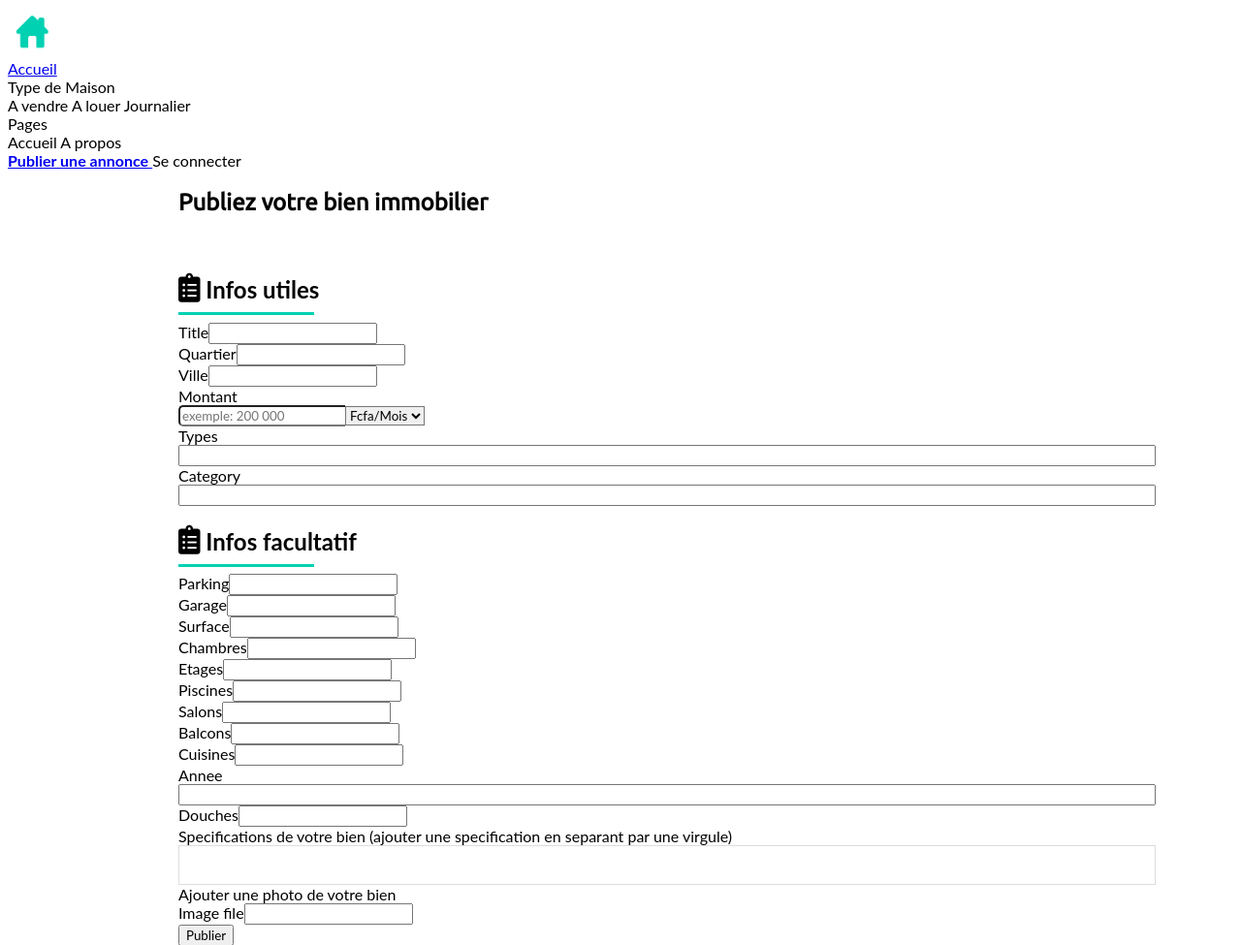
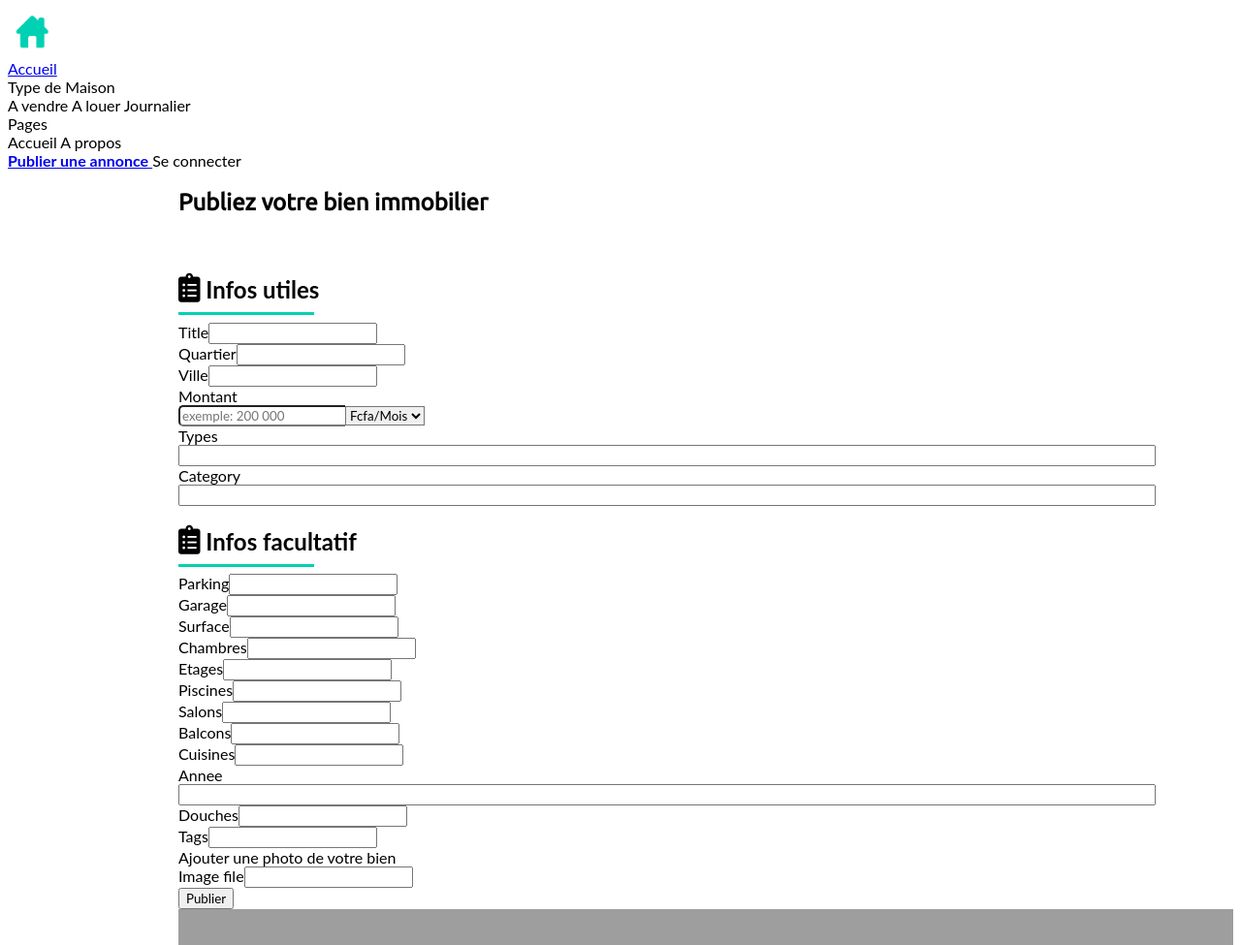
Before and after one commit to Yahshoua/gabon-immo, a Symfony app: template templates/publish/index.html.twig in a window 1280 px wide. Shown: the top 975 px of the page at 97% size. Run offline with Twig, Linux system fonts and the light colour scheme; the template is opened without the code that fills it, so the values that code supplies are empty; form fields are guessed from the names that the template uses; some libraries are stand-ins or nearby versions; grey boxes are pictures that could not be loaded.

Commit message:
mis à jour des pages

```diff
--- a/templates/base.html.twig
+++ b/templates/base.html.twig
@@ -203,6 +203,42 @@
           </div>
           <script>
             (function(){
+              //
+                $('.submited').on('click', function($e){
+                    $e.preventDefault()
+                   $form =  $('#form_person_edit')
+                   var formData = new FormData()
+                   var myform = document.getElementById("form_person_edit")
+                   //formData.append("appartement[imageFile]",  document.getElementById("appartement_imageFile").files[0])
+                   //formData.append("appartement", $('#form_person_edit').serialize())
+                   var xhr = new XMLHttpRequest();
+                    xhr.open("POST", "{{path('publish') }}");
+                    xhr.addEventListener('load', onRequestComplete, false);
+                    xhr.upload.addEventListener("load", onUploadComplete, false);
+                    xhr.upload.addEventListener("progress", onUploadProgress, false);
+                    xhr.send(new FormData(myform));
+                    function onRequestComplete() {
+
+                    }
+                    function onUploadComplete() {
+
+                    }
+                    function onUploadProgress() {
+
+                    }
+                   //$.ajax({
+                   // type        : 'POST',
+                   // contentType: false, // obligatoire pour de l'upload
+									//	processData: false,
+                   // url         :"{{path('publish') }}",
+                   // data        : formData,
+                   // success     : function(response)
+                   // {
+                   //     console.log('envoyé ', response)
+                  //  }
+                 // })
+                })
+              //
               var taged = new Array();
               $('#myType div:first-of-type, .mycat div:first-of-type').css('display', 'grid')
               $('.slide-ill').css('height', $('.col-publish').height() + $('.navbar').height() + 'px' )
@@ -211,10 +247,9 @@
                 maximumSelectionLength: 2
               })
               toto = null
-                var $input = $('input[name=tags-jquery]')
+                var $input = $('input[id=appartement_tags]')
                     .tagify({
                     whitelist : [
-                    {"id":1,"value":"some string"}
                     ],
                     maxTags: 5
                 })
@@ -222,6 +257,7 @@
                     console.log('JQEURY EVENT: ', 'added', tagName)
                     toto = tagName;
                     taged.push(tagName.data.value)
+                    $('input[id=appartement_tags]').val(taged)
                     $.ajax({
                       url: "{{path('publish') }}",
                       method: "POST",
--- a/templates/publish/index.html.twig
+++ b/templates/publish/index.html.twig
@@ -129,8 +129,8 @@ form[name=appartement] {
 <div class="columns col-publish" style="margin-top: 0;margin-bottom: 0;">
 
     <div class="column is-9" style="padding-right: 12rem;padding: 0;">
-            <div style="margin-right: 5rem">
-            {{ form_start(form) }}
+            <div style="margin-right: 5rem" class="form-publish">
+            {{ form_start(form, {'attr': {'id': 'form_person_edit'}}) }}
                 <h2 class="title is-3">Publiez votre bien immobilier</h2> <br>
                 <div class="columns" style="flex-wrap: wrap">
                 <div class="column is-12" style="display: flex">
@@ -210,12 +210,11 @@ form[name=appartement] {
                         {{ form_row(form.douches) }}
                     </div>
                     <div class="column is-12" style="display: grid">
-                        <label> Specifications de votre bien (ajouter une specification en separant par une virgule)  </label>
-                        <input name="tags-jquery">
+                        {{form_row(form.tags, {'attr': {'id': 'tags'}})}}
                     </div>
                     <div class="column is-12" style="dispaly: grid">
                         <label>Ajouter une photo de votre bien</label>
-                        {{ form_row(form.imageFile) }}
+                        {{ form_row(form.imageFile, {'attr': {'id': 'file'}}) }}
                         {# <div class="file">
                             <label class="file-label">
                             <input class="file-input" type="file" name="resume">
@@ -231,7 +230,7 @@ form[name=appartement] {
                         </div> #}
                     </div>
                     <div  class="column is-6">
-                        <button type="submit" class="button is-primary">Publier</button>
+                        <button type="submit" class="button is-primary submited">Publier</button>
                     </div>
 
                     {{ form_end(form) }}
```
